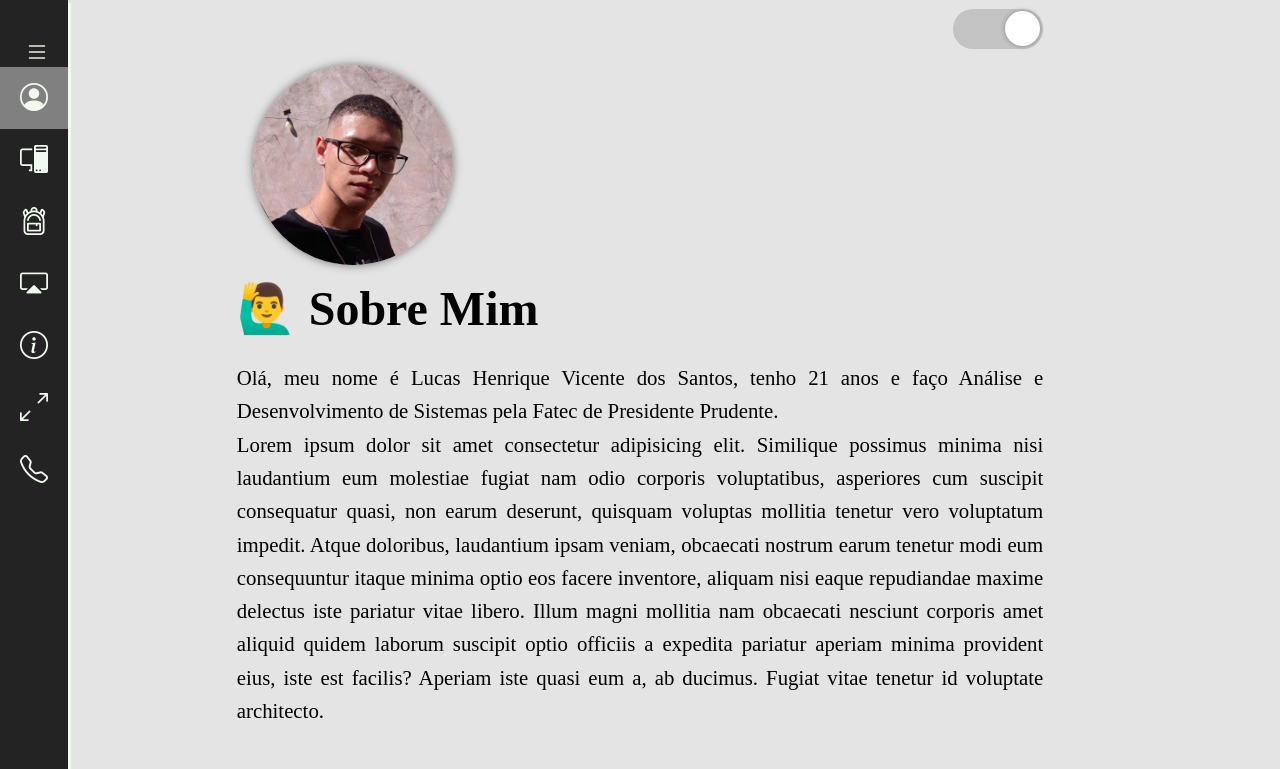
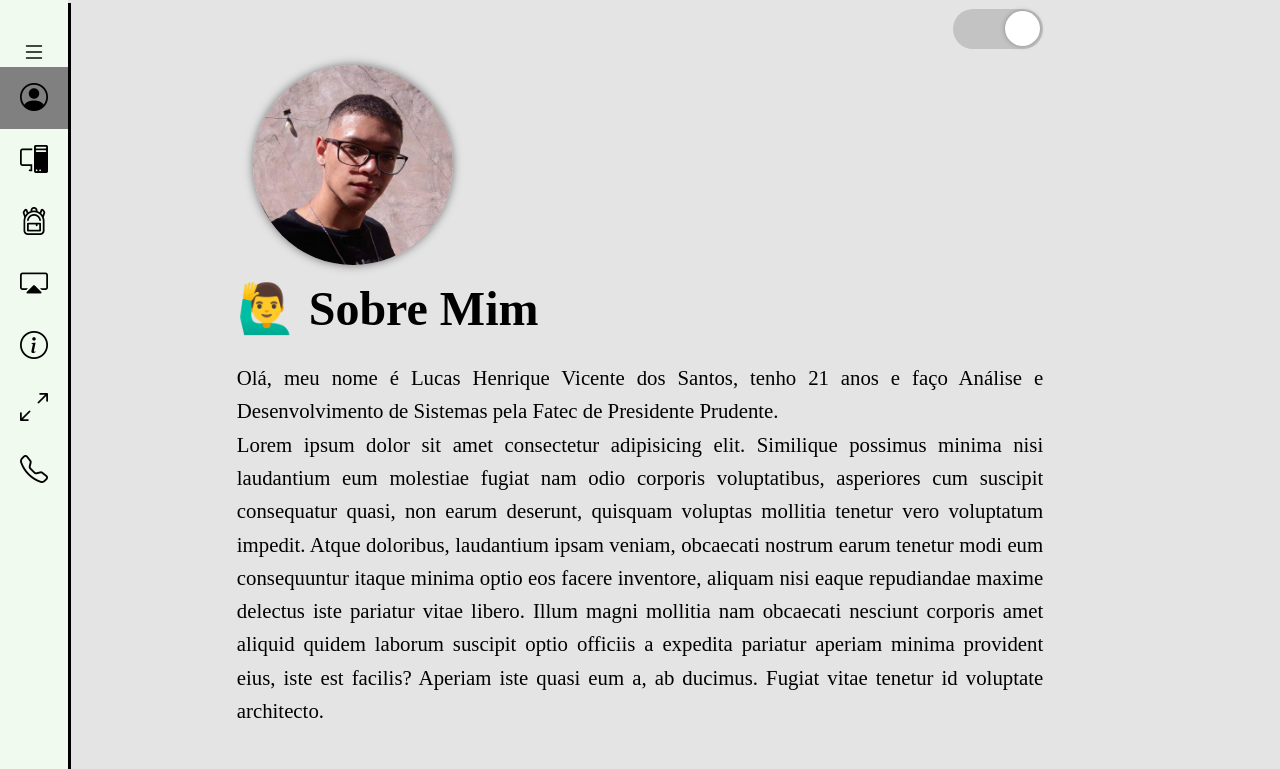
Before and after one commit to LucasVicentee/Portfolio, a plain HTML site: page index.html in a window 1280 px wide. Both pictures are taken after a click on the element 998 px from the left and 28 px from the top of the page. Shown: the top 769 px of the page. Drawn offline with nearby package versions, Linux system fonts and the light colour scheme.

Commit message:
Arrumando o menu lateral de navegação para o modo Light do site

```diff
--- a/assets/css/style.css
+++ b/assets/css/style.css
@@ -59,17 +59,36 @@ header {
 
 body.dark { /* Estilização do body quando em modo light */
     background-color: #e4e4e4;
+    transition: .5s;
 }
 
 body.dark #conteudo-principal { /* Estilização do conteudo principal quando em modo light */
     color: black;
 }
 
+body.dark .btn-expandir > i {
+    color: black;
+    font-size: 24px;
+    cursor: pointer;
+}
+
+body.dark #menu-navegacao {
+    background-color: #f1faee;
+    box-shadow: 3px 3px 0 black;
+    transition: .5s;
+}
+
+body.dark ul li.item-menu a .icon > i {
+    color: black;
+}
+
+body.dark ul li.item-menu a .txt-link {
+    color: black;
+}
+
 body.dark #menu-navegacao ul a:hover {
     color: black;
-    background-color: #f1faee;
-    border-radius: 20px 20px;
-    box-shadow: 0 0 0 4px rgb(0,0,0);
+    background-color: grey;
 }
 
 body.dark #menu-navegacao ul a { /* Estilização do menu de navegação do menu quando em modo light */
@@ -91,7 +110,7 @@ body.dark #rodape { /* Estilização do rodapé quando em modo light */
     top: 0;
     left: 0;
     overflow: hidden;
-    transition: width 0.5s ease;
+    transition: .5s;
 }
 
 #menu-navegacao.expandir {
@@ -100,7 +119,7 @@ body.dark #rodape { /* Estilização do rodapé quando em modo light */
 
 .btn-expandir {
     width: 100%;
-    padding-left: 25px;
+    padding-left: 22px;
     /* margin-bottom: 10%; */
 }
 
--- a/index.html
+++ b/index.html
@@ -23,7 +23,7 @@
                     </a>
                 </li>
                 <li class="item-menu">
-                    <a href="#">
+                    <a href="#tecnologias-utilizadas">
                         <span class="icon"><i class="bi bi-pc-display"></i></span>
                         <span class="txt-link">Tecnologias Utilizadas</span>
                     </a>
```
